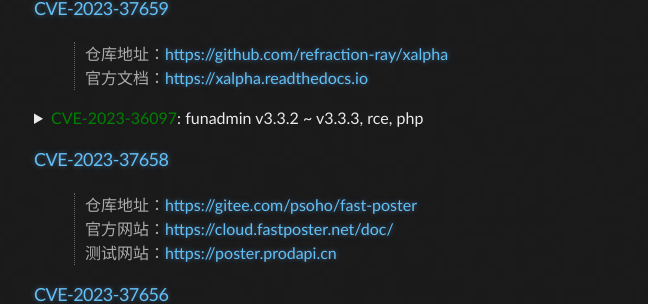
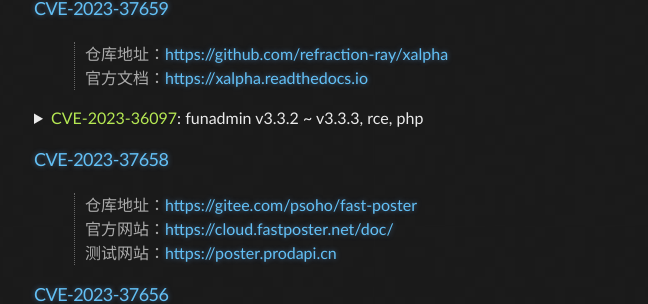
Before and after one commit to Leeyangee/leeyangee.github.io, a Jekyll site: the page built from _posts/1970-01-01-CVE-Record.md, in a window 1280 px wide. Shown: the part 306-610 px from the top of the page, without its empty margins (158-806 px from the left). Built offline with Jekyll 4.4.1, drawn with Linux system fonts in a browser that asks for light colours.

Commit message:
Update 1970-01-01-CVE-Record.md

```diff
--- a/_posts/1970-01-01-CVE-Record.md
+++ b/_posts/1970-01-01-CVE-Record.md
@@ -11,7 +11,7 @@
 > 官方文档：<https://xalpha.readthedocs.io>
 
 <details>
-      <summary><font color="green">CVE-2023-36097</font>: funadmin v3.3.2 ~ v3.3.3, rce, php</summary>
+      <summary><font color="#b5e853">CVE-2023-36097</font>: funadmin v3.3.2 ~ v3.3.3, rce, php</summary>
       <pre><code>
         仓库地址：<a href="https://gitee.com/funadmin/funadmin">https://gitee.com/funadmin/funadmin</a>
         官方网站：<a href="https://www.funadmin.com">https://www.funadmin.com</a>
```
